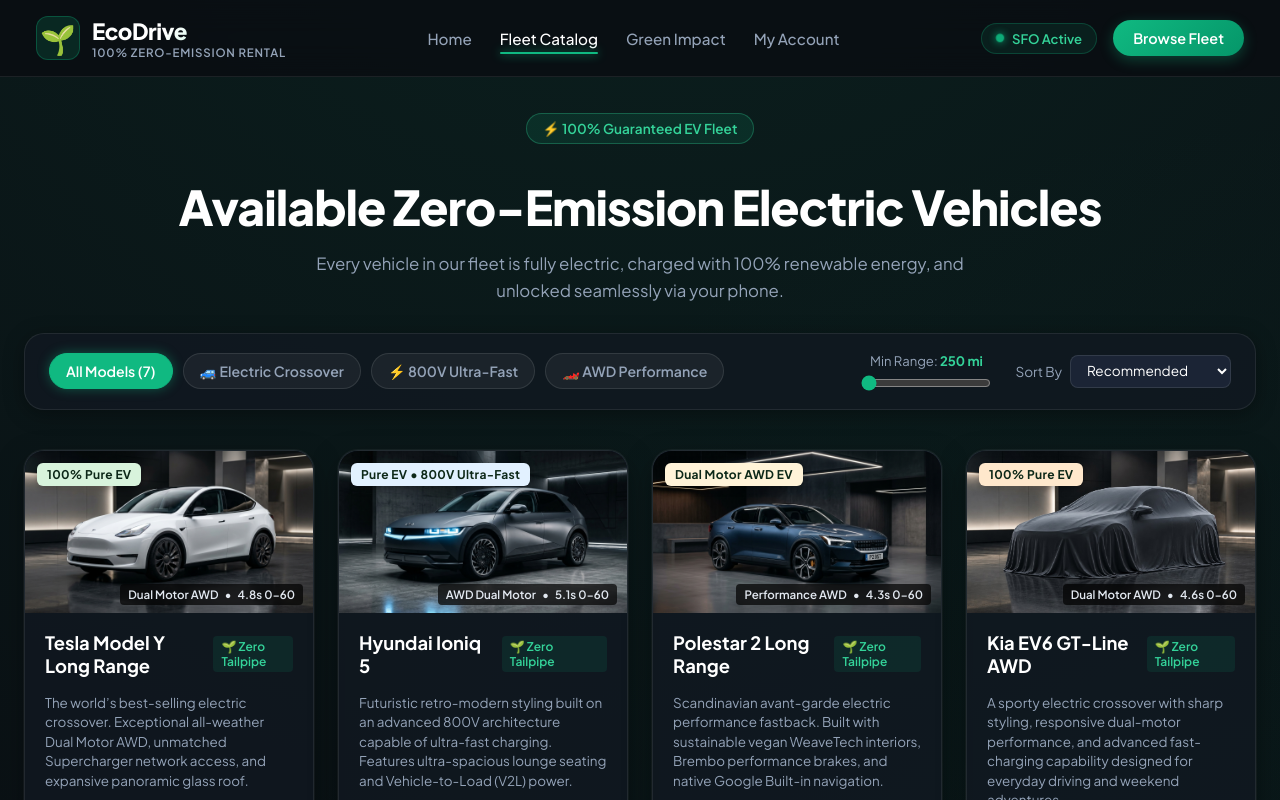
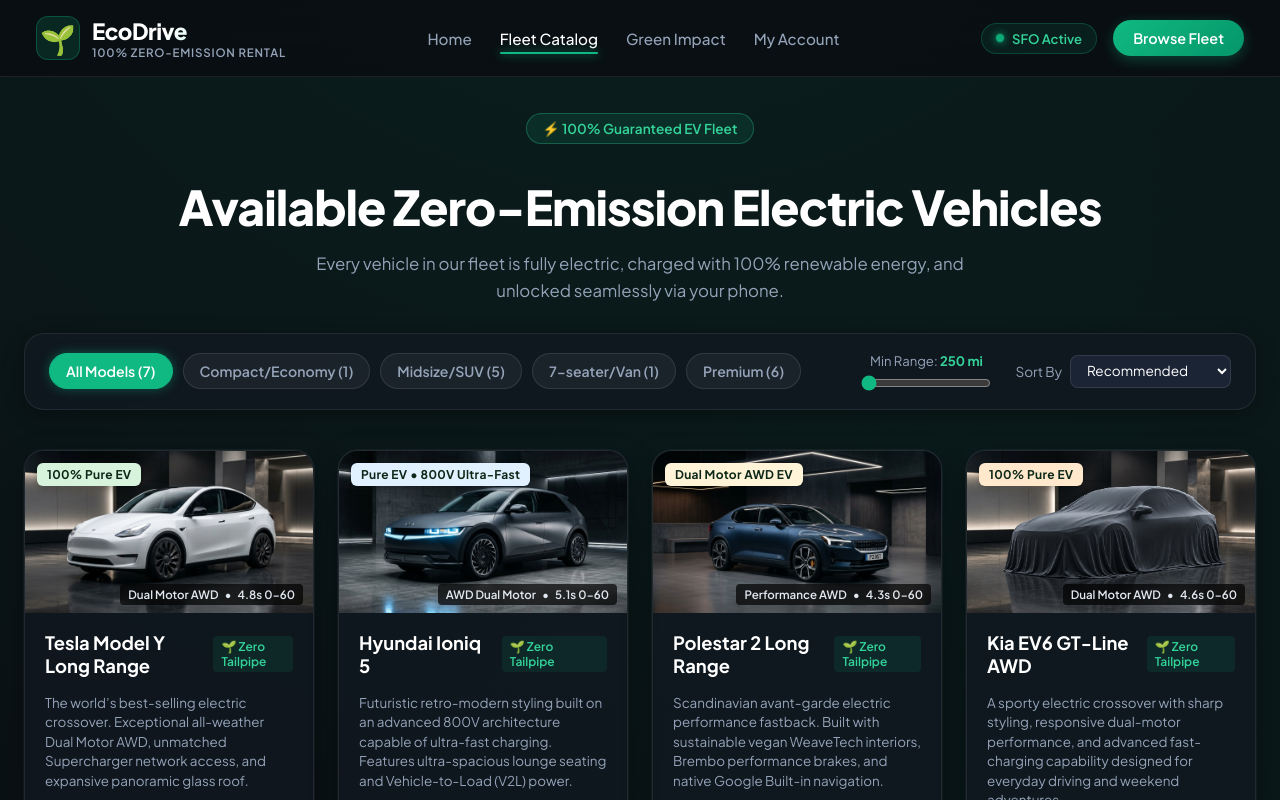
Before and after one commit to slowmotionsoundz/ecodrive-car-rental, a React (Vite) app: page /fleet in a window 1280 px wide. Shown: the top 800 px of the page. Built offline with nearby package versions, Linux system fonts and the light colour scheme.

Commit message:
Added categories and changed the filtering to use them.

```diff
--- a/src/App.css
+++ b/src/App.css
@@ -393,6 +393,26 @@
   gap: 24px;
 }
 
+.fleet-empty-state {
+  grid-column: 1 / -1;
+  min-height: 560px;
+  display: flex;
+  flex-direction: column;
+  align-items: center;
+  justify-content: center;
+  text-align: center;
+  color: var(--text-muted);
+}
+
+.fleet-empty-state h2 {
+  color: #ffffff;
+  font-size: 1.25rem;
+}
+
+.fleet-empty-state p {
+  margin-top: 8px;
+}
+
 .fleet-card {
   background: var(--bg-card);
   border: 1px solid var(--border-color);
--- a/src/pages/FleetPage.jsx
+++ b/src/pages/FleetPage.jsx
@@ -6,16 +6,12 @@
   const [filterCategory, setFilterCategory] = useState('all');
   const [sortBy, setSortBy] = useState('popular');
   const [minRange, setMinRange] = useState(250);
+  const categories = ["Compact/Economy", "Midsize/SUV", "7-seater/Van", "Premium"];
 
-  const filteredFleet = fleetData
-    .filter((car) => {
-      const numericRange = parseInt(car.range);
-      if (numericRange < minRange) return false;
-      if (filterCategory === 'suv') return car.id === 'model-y';
-      if (filterCategory === 'fast-charge') return car.id === 'ioniq-5';
-      if (filterCategory === 'performance') return car.id === 'polestar-2';
-      return true;
-    })
+  const rangeFilteredFleet = fleetData.filter((car) => parseInt(car.range) >= minRange);
+
+  const filteredFleet = rangeFilteredFleet
+    .filter((car) => filterCategory === 'all' || car.categories.includes(filterCategory))
     .sort((a, b) => {
       if (sortBy === 'price-low') return a.price - b.price;
       if (sortBy === 'price-high') return b.price - a.price;
@@ -42,26 +38,17 @@
               className={`filter-chip ${filterCategory === 'all' ? 'chip-active' : ''}`}
               onClick={() => setFilterCategory('all')}
             >
-              All Models ({fleetData.length})
+              All Models ({rangeFilteredFleet.length})
             </button>
-            <button
-              className={`filter-chip ${filterCategory === 'suv' ? 'chip-active' : ''}`}
-              onClick={() => setFilterCategory('suv')}
-            >
-              🚙 Electric Crossover
-            </button>
-            <button
-              className={`filter-chip ${filterCategory === 'fast-charge' ? 'chip-active' : ''}`}
-              onClick={() => setFilterCategory('fast-charge')}
-            >
-              ⚡ 800V Ultra-Fast
-            </button>
-            <button
-              className={`filter-chip ${filterCategory === 'performance' ? 'chip-active' : ''}`}
-              onClick={() => setFilterCategory('performance')}
-            >
-              🏎️ AWD Performance
-            </button>
+            {categories.map((category) => (
+              <button
+                key={category}
+                className={`filter-chip ${filterCategory === category ? 'chip-active' : ''}`}
+                onClick={() => setFilterCategory(category)}
+              >
+                {category} ({rangeFilteredFleet.filter((car) => car.categories.includes(category)).length})
+              </button>
+            ))}
           </div>
 
           <div className="sort-controls">
@@ -98,7 +85,12 @@
       {/* Fleet Catalog Grid */}
       <section className="fleet-catalog-section">
         <div className="fleet-cards-grid">
-          {filteredFleet.map((car) => (
+          {filteredFleet.length === 0 ? (
+            <div className="fleet-empty-state" role="status">
+              <h2>No vehicles match these filters</h2>
+              <p>Lower the minimum range or choose another category.</p>
+            </div>
+          ) : filteredFleet.map((car) => (
             <div key={car.id} className="fleet-card fleet-page-card">
               <div className="card-image-wrapper">
                 <Link to={`/fleet/${car.id}`}>
```
